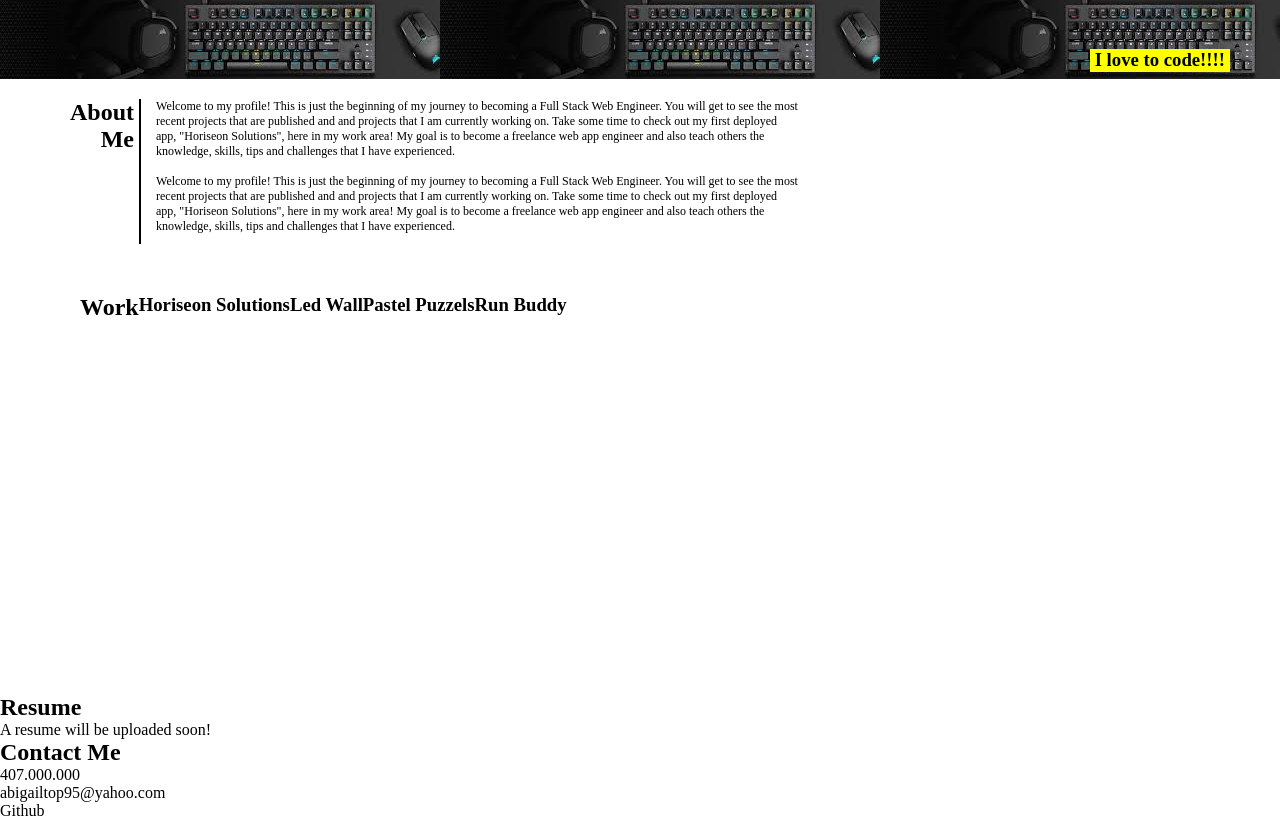
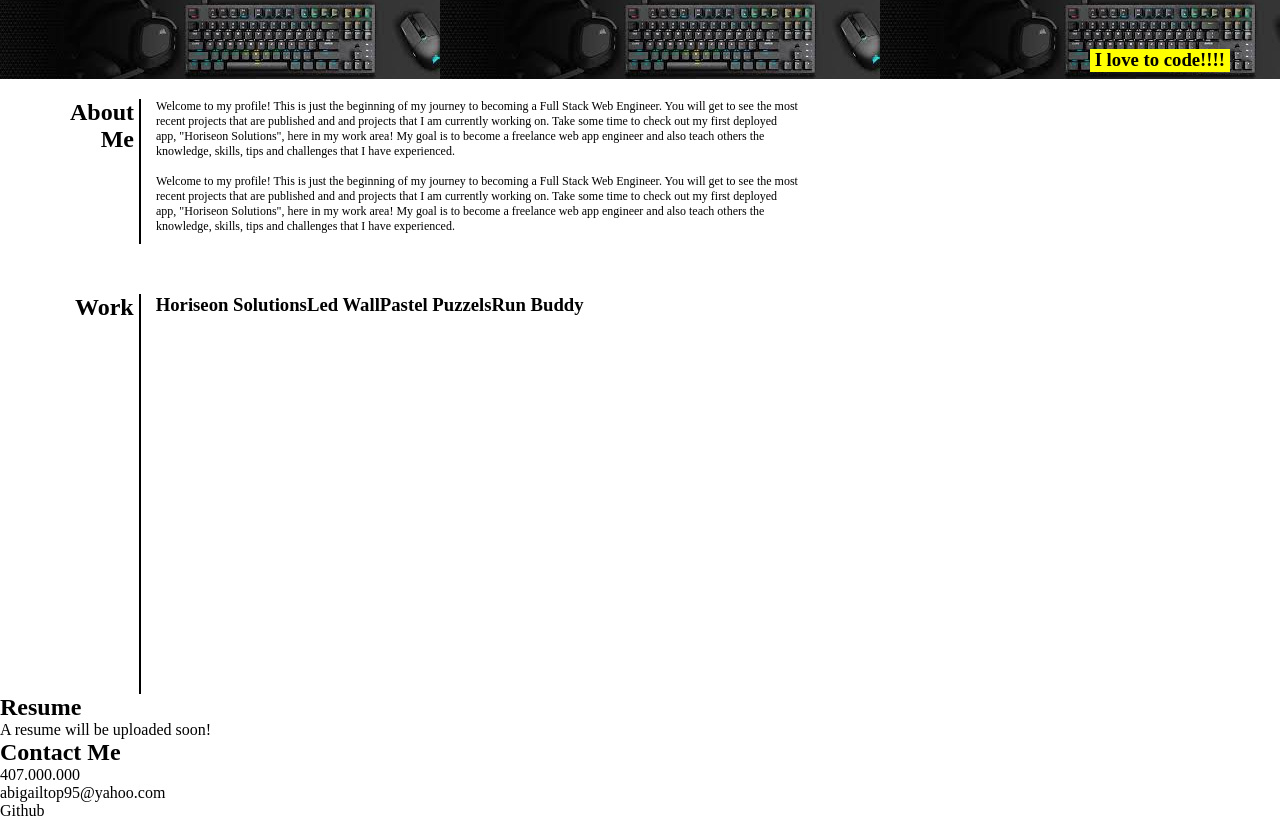
Before and after one commit to Ariesscode/Portfolio-07-2023, a plain HTML site: page index.html in a window 1280 px wide. Shown: the part 58-878 px from the top of the page. Drawn offline with Linux system fonts and the light colour scheme.

Commit message:
adjusted padding to the left of border line to have an even border line lined up. Added a border line to the header of work section to the right side. Adjusted padding of content to the right of header, so that content is not touching the border line

```diff
--- a/CSS/styles.css
+++ b/CSS/styles.css
@@ -68,7 +68,13 @@ nav ul {
 .app-cards {
     display:flex;
     width:800px;
-    padding-left:80px;
+    padding-left:75px;
     height:400px;
 
 }
+
+.app-cards h2 {
+    border-right:2px solid black;
+    padding-right:5px;
+    margin-right:15px;
+}
```
